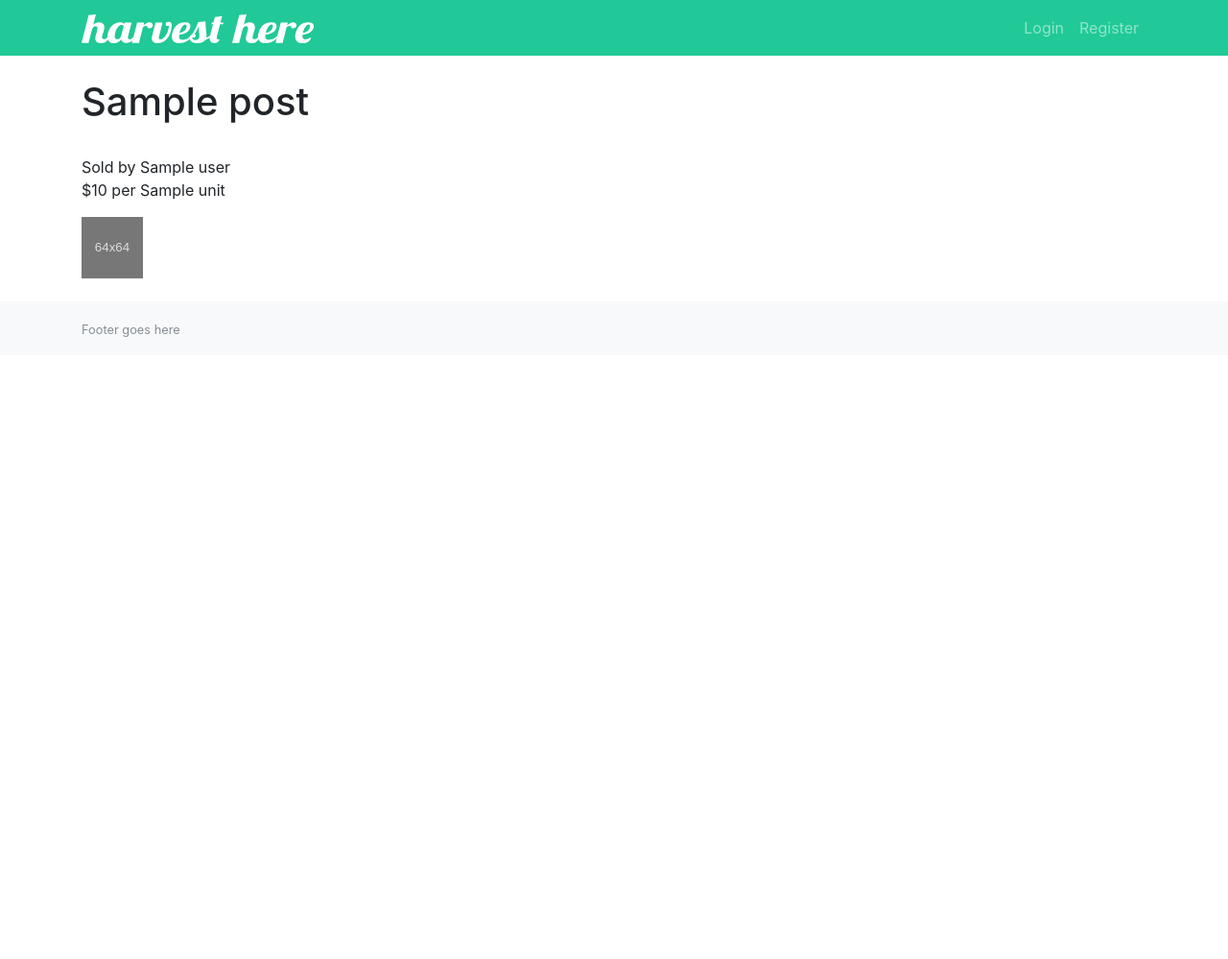
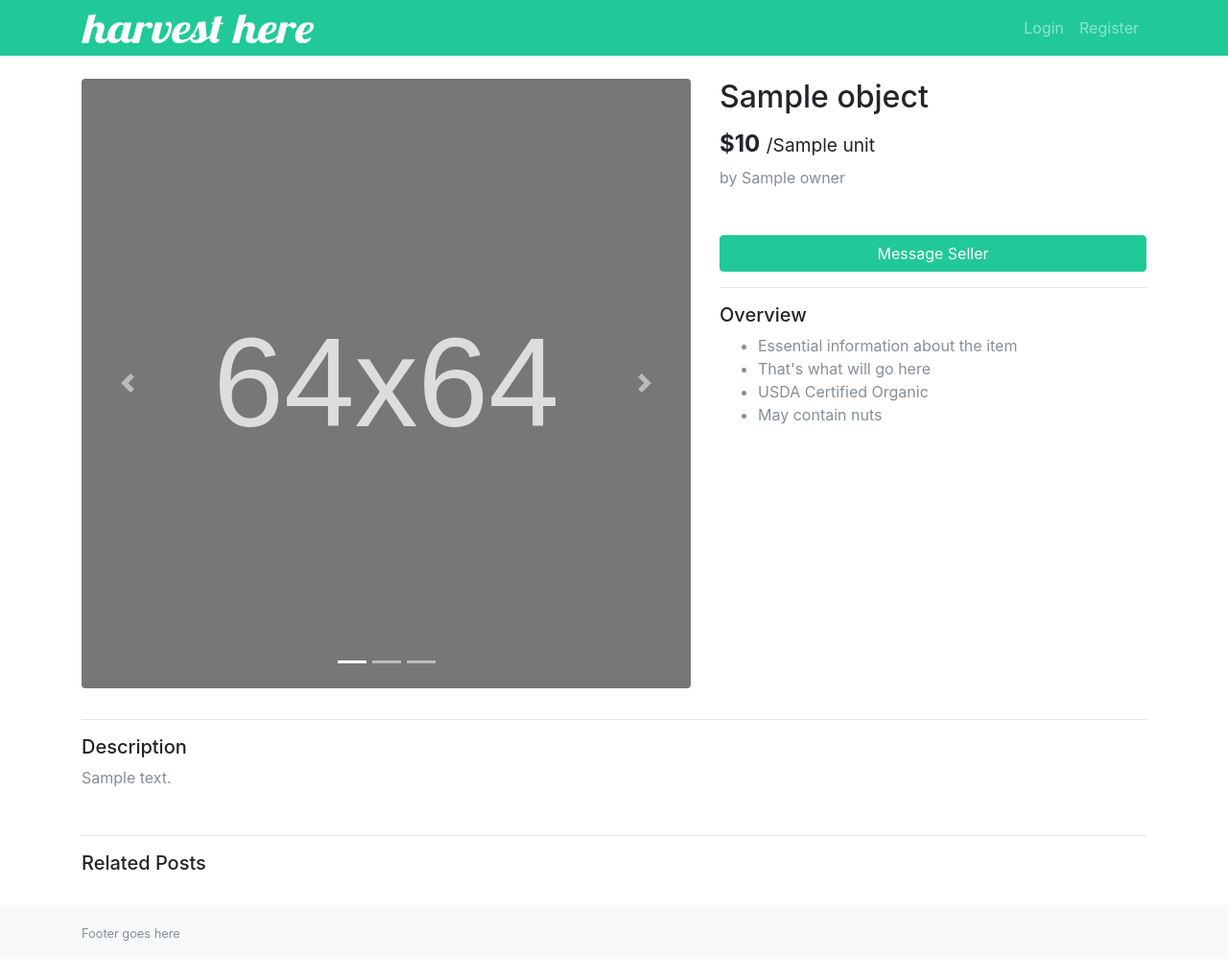
Before and after one commit to klingj3/example-project-dj-market, a Django app: template market/market/templates/board/post_detail.html in a window 1280 px wide. Shown: the whole page at 96% size. Before the commit the page ends 351 px from the top, so only its background shows below. Run offline with Django 3.2, Linux system fonts and the light colour scheme; the template is opened without the code that fills it: most values are stand-ins (such as "Sample title", 1, 10 or a date in 2020); style sheets or scripts are compiled from the project's sources; some libraries are stand-ins or nearby versions.

Commit message:
Update post detail and delete views

```diff
--- a/market/market/apps/social/views.py
+++ b/market/market/apps/social/views.py
@@ -53,5 +53,5 @@ class SocialProfileUpdateView(SellerRequiredMixin, OwnerRequiredMixin, UpdateVie
         return SocialProfile.objects.get(owner=self.request.user.profile)
 
     def get_success_url(self):
-        messages.success(self.request, 'Seller profile updated successfully!', extra_tags='fa fa-check')
+        messages.success(self.request, 'Seller profile updated!', extra_tags='fa fa-check')
         return reverse('social:update')
--- a/market/market/settings.py
+++ b/market/market/settings.py
@@ -40,6 +40,7 @@ DJANGO_APPS = [
     'django.contrib.sessions',
     'django.contrib.messages',
     'django.contrib.staticfiles',
+    'django.contrib.humanize',
     'django.contrib.admin',
 ]
 
--- a/market/market/templates/board/post_detail.html
+++ b/market/market/templates/board/post_detail.html
@@ -1,28 +1,93 @@
 {% extends 'base.html' %}
+{% load humanize %}
 {% load staticfiles %}
 
 {% block title %}Detail{% endblock title %}
 
 {% block content %}
+  {% comment %}
+  TODO: Poster profile snippet
+  <div class="row">
+    <div class="col-12 d-flex">
+      <img class="rounded h-100 mr-4" src="{% static 'img/placeholder.svg' %}">
+      <h4>{{ object.owner }}</h4>
+    </div>
+  </div>
   <div class="row">
     <div class="col-12">
-      <h1><a>{{ post.title}}</a></h1>
-      </br>
-      <p>
-        Sold by {{ post.user }}
-        </br>
-        ${{ post.price }} per {{ post.unit }}
-      </p>
-      <img src="{% static 'img/placeholder.svg' %}">
-      </br>
-      {% if request.user == post.user %}
-        <form action={% url 'board:delete' slug=post.slug %} method="delete">
-          {% csrf_token %}
-          <button type="submit" class="btn btn-primary">
-            Delete My Post
-          </button>
-        </form>
-      {% endif %}
+      <hr>
+    </div>
+  </div>
+  {% endcomment %}
+  {% if request.user.profile == object.owner %}
+    <div class="row mb-3">
+      <div class="col-12">
+        <div class="card">
+          <div class="card-body">
+            <h5 class="card-title">Last modified {{ object.modified|naturaltime }}.</h5>
+            <p class="card-text text-muted">TODO: Add more info here. Probably about when the post expires, etc.</p>
+            <a class="card-link" href="{% url 'board:update' slug=object.slug %}" role="button">Edit Post</a>
+            <a class="card-link text-danger" href="{% url 'board:delete' slug=object.slug %}" role="button">Delete Post</a>
+          </div>
+        </div>
+      </div>
+    </div>
+  {% endif %}
+  <div class="row">
+    <div class="col-12 col-sm-7">
+      <div id="imageCarousel" class="carousel slide" data-ride="carousel">
+        <ol class="carousel-indicators">
+          <li data-target="#imageCarousel" data-slide-to="0" class="active"></li>
+          <li data-target="#imageCarousel" data-slide-to="1"></li>
+          <li data-target="#imageCarousel" data-slide-to="2"></li>
+        </ol>
+        <div class="carousel-inner rounded">
+          <div class="carousel-item active">
+            <img class="d-block w-100" src="{% static 'img/placeholder.svg' %}" alt="First slide">
+          </div>
+          <div class="carousel-item">
+            <img class="d-block w-100" src="{% static 'img/placeholder.svg' %}" alt="Second slide">
+          </div>
+          <div class="carousel-item">
+            <img class="d-block w-100" src="{% static 'img/placeholder.svg' %}" alt="Third slide">
+          </div>
+        </div>
+        <a class="carousel-control-prev" href="#imageCarousel" role="button" data-slide="prev">
+          <span class="carousel-control-prev-icon" aria-hidden="true"></span>
+          <span class="sr-only">Previous</span>
+        </a>
+        <a class="carousel-control-next" href="#imageCarousel" role="button" data-slide="next">
+          <span class="carousel-control-next-icon" aria-hidden="true"></span>
+          <span class="sr-only">Next</span>
+        </a>
+      </div>
+    </div>
+    <div class="col-12 col-sm-5">
+      <h2>{{ object.title}}</h2>
+      <h4 class="mt-3"><span class="font-weight-bold">${{ object.price }}</span> <small>/{{ object.unit }}</small></h4>
+      <p class="text-muted">by {{ object.owner }}</p>
+      <a class="btn btn-primary btn-block mt-5" href="#" role="button">Message Seller</a>
+      <hr>
+      <h5>Overview</h5>
+      <ul class="text-muted">
+        <li>Essential information about the item</li>
+        <li>That's what will go here</li>
+        <li>USDA Certified Organic</li>
+        <li>May contain nuts</li>
+      </ul>
+    </div>
+  </div>
+  <div class="row mt-3">
+    <div class="col-12">
+      <hr>
+      <h5>Description</h5>
+      <p class="text-muted">{{ object.body }}</p>
+    </div>
+  </div>
+  <div class="row mt-3">
+    <div class="col-12">
+      <hr>
+      <h5>Related Posts</h5>
     </div>
   </div>
 {% endblock content %}
--- a/market/market/templates/board/post_form.html
+++ b/market/market/templates/board/post_form.html
@@ -2,11 +2,12 @@
 {% load crispy_forms_tags %}
 {% load staticfiles %}
 
-{% block title %}All listings{% endblock title %}
+{% block title %}Create Post{% endblock title %}
 
 {% block content %}
   <div class="row">
     <div class="col-12">
+      <h3>Create Post</h3>
       <form method="post">
         {% for image in inlines %}
           {% crispy image image_helper %}
```
Also changed, not shown: market/market/apps/board/forms.py (+21 -2 lines), market/market/apps/board/views.py (+13 -2 lines), market/market/templates/board/post_update_form.html (+6 -8 lines).
